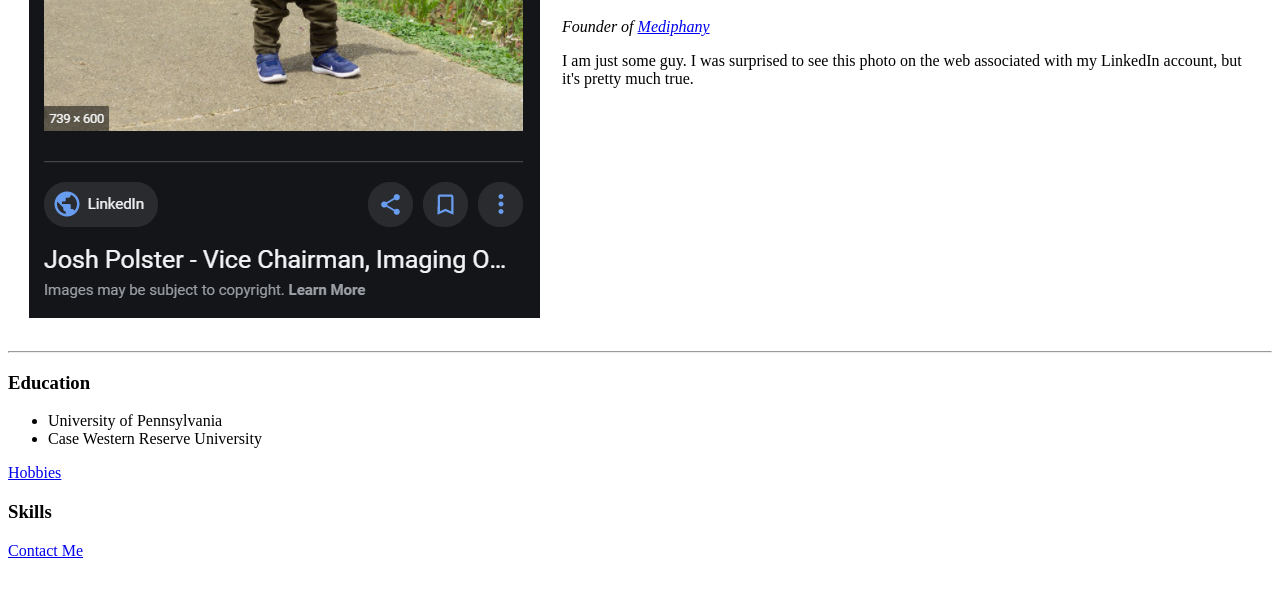
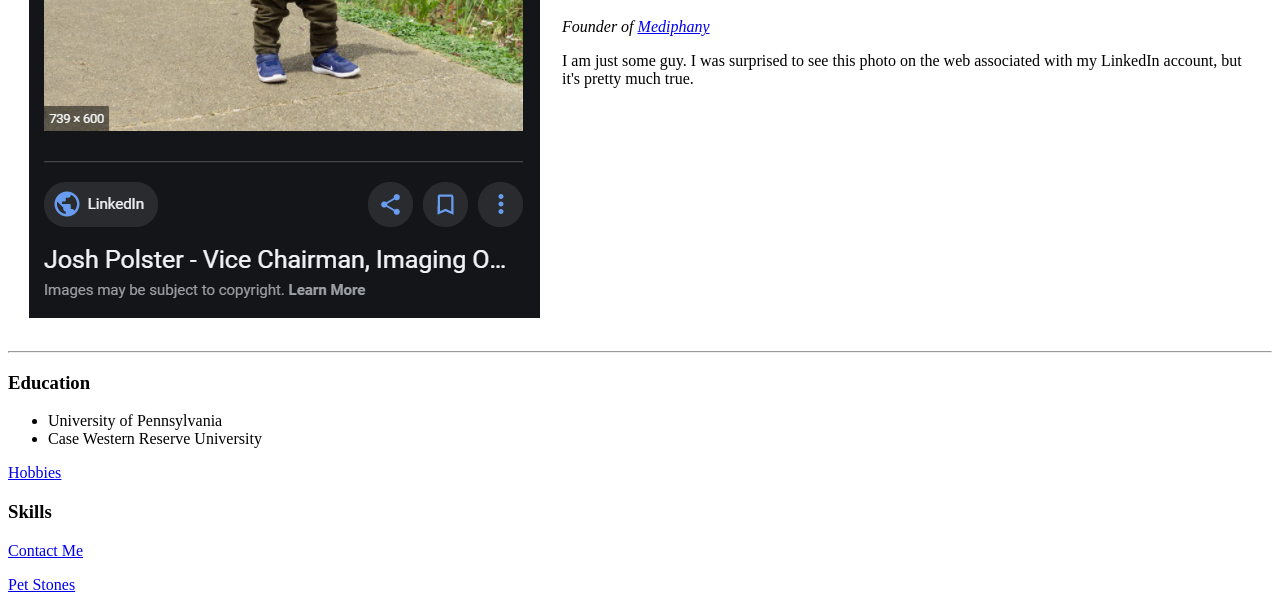
Before and after one commit to polstej/testwebsite, a plain HTML site: page index.html in a window 1280 px wide. Shown: the part 308-918 px from the top of the page. Before the commit the page ends 884 px from the top, so only its background shows below. Drawn offline with Linux system fonts and the light colour scheme.

Commit message:
Update index.html
I don't know if this is the correct syntax so please make sure it is. I'm going to make Kids.HTML soon.

```diff
--- a/index.html
+++ b/index.html
@@ -50,6 +50,12 @@
   <p>
     <a href="Contact.HTML">Contact Me</a>
   </p>
+
+  </p>
+  <p>
+    <a href="Kids.HTML">Pet Stones</a>
+  </p>
+
 </body>
 
 </html>
```
